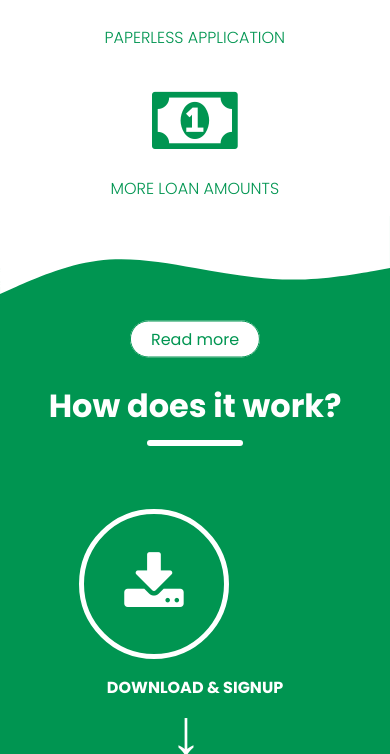
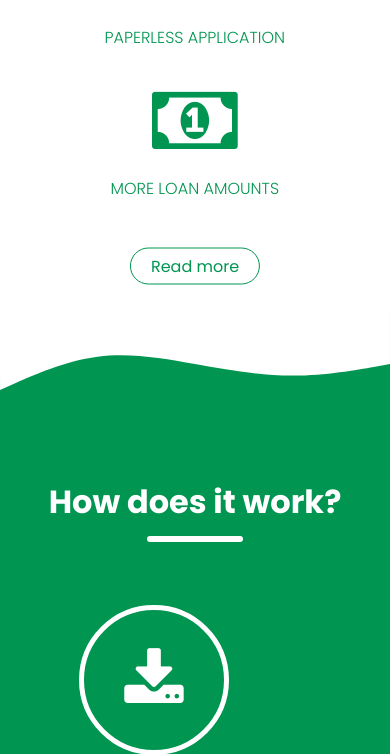
Before and after one commit to techymaj/payday, a PHP site: page / in a window 390 px wide. Shown: the part 1516-2270 px from the top of the page. Run offline with PHP 8.4, Linux system fonts and the light colour scheme.

Commit message:
More css tweaks

```diff
--- a/css/style.css
+++ b/css/style.css
@@ -1059,6 +1059,12 @@ and (-webkit-min-device-pixel-ratio: 1.5) {
         width: 75vw;
         margin-top: -4rem;
       }
+      .section-features {
+          padding-bottom: 6rem;
+      }
+      .div-features-pop-up .container {
+          top: 100%;
+      }
 }
 
 @media only screen and (max-width: 480px) {
@@ -1150,6 +1156,9 @@ and (-webkit-min-device-pixel-ratio: 1.5) {
         float: none;
         text-align: center;
     }
+    .div-features-pop-up .container {
+        top: 95%;
+    }
 }
 
 @media only screen and (max-width: 414px) {
@@ -1187,6 +1196,12 @@ and (-webkit-min-device-pixel-ratio: 1.5) {
     }
     .content h1 {
         font-size: 2.5rem;
+    }
+    .modal-window > div {
+        width: 300px;
+    }
+    .modal-window h1 {
+        margin-top: 1.8rem;
     }
 }
 
```
